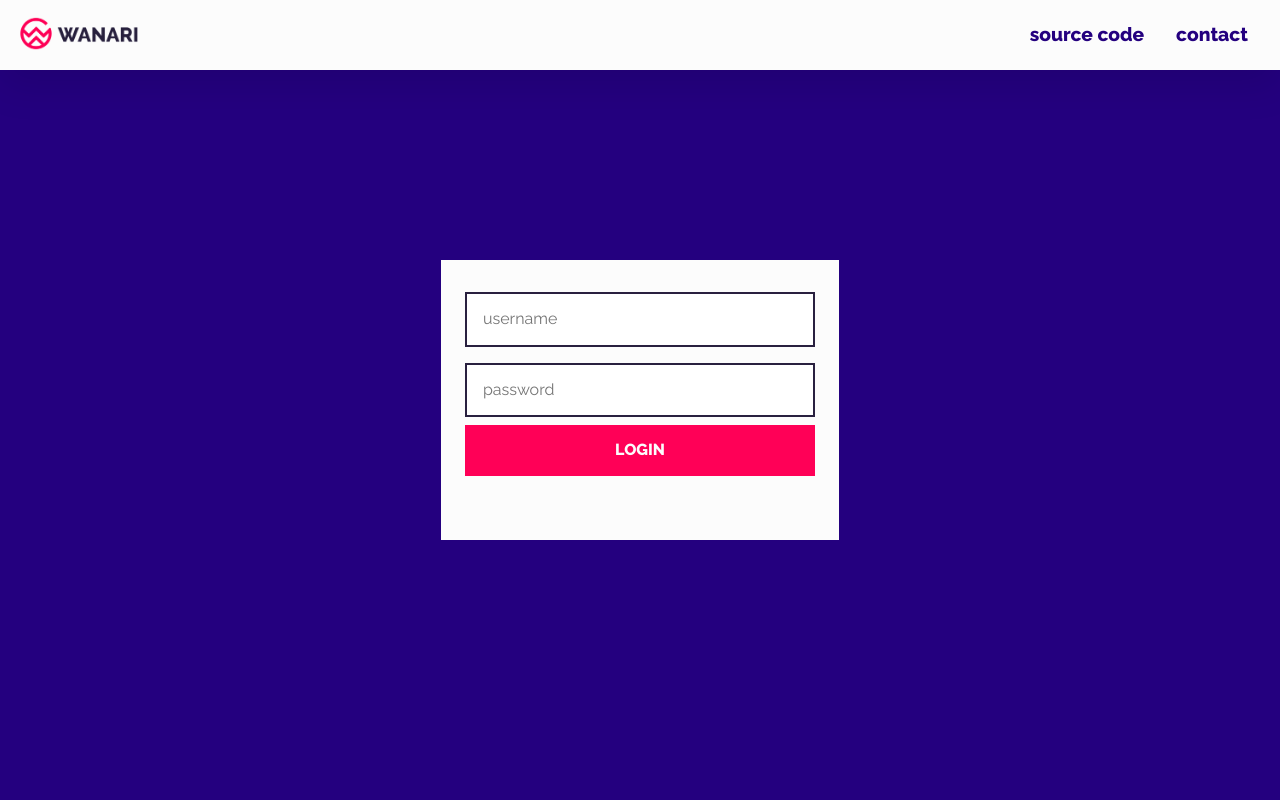
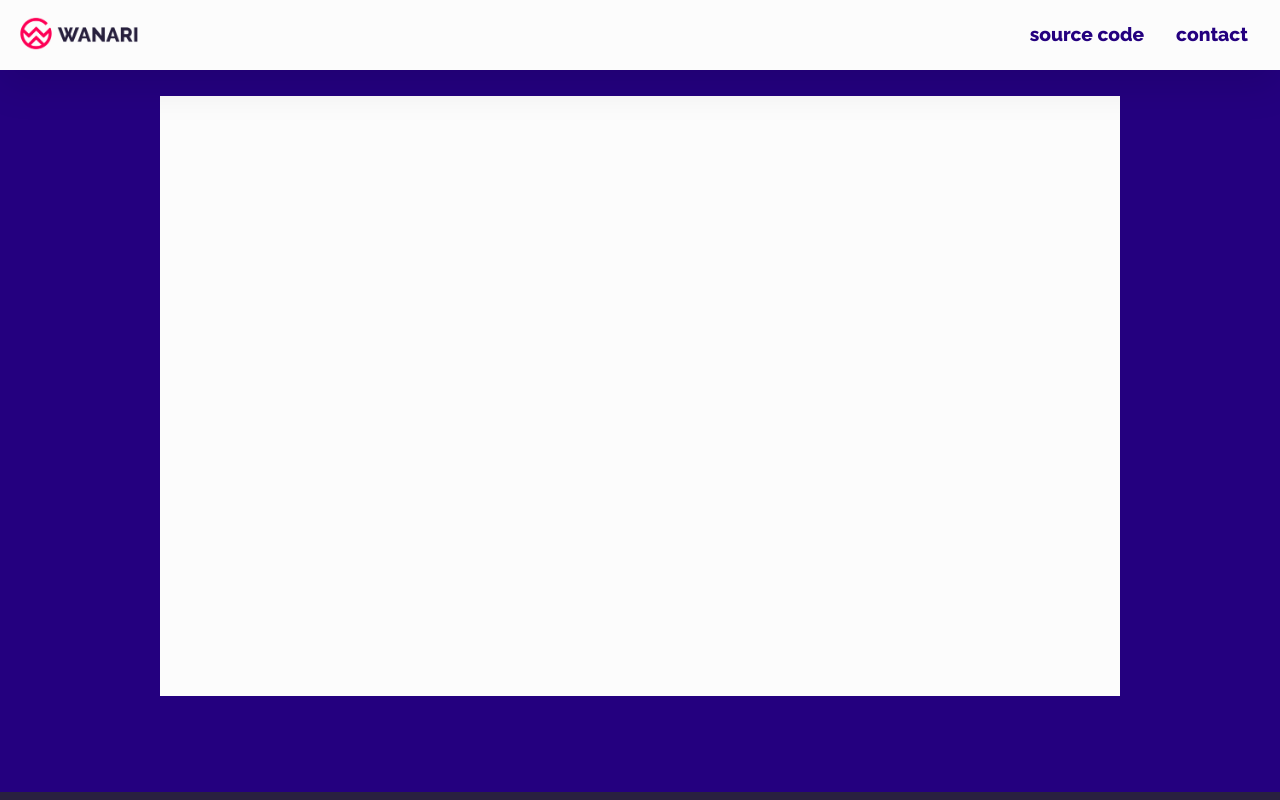
Before and after one commit to leventefrks/wanari, a React app: page /dashboard in a window 1280 px wide. Shown: the top 800 px of the page. Built offline with nearby package versions, Linux system fonts and the light colour scheme.

Commit message:
default routing fixed

```diff
--- a/src/App.js
+++ b/src/App.js
@@ -39,8 +39,8 @@ class App extends Component {
   render() {
     return (
       <div className="App">
-      <Route path="/" component={Login}/>
-      <Route path="/dashboard" component={Dashboard}/>
+      <Route path="/" exact component={Login}/>
+      <Route path="/dashboard" exat component={Dashboard}/>
       </div>
     );
   }
```
